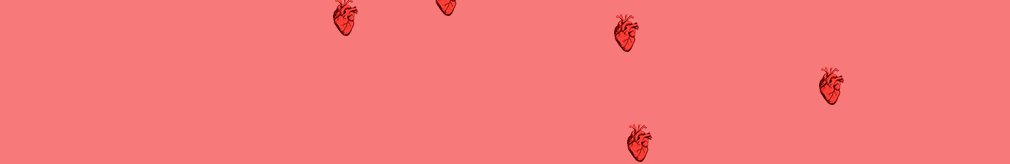
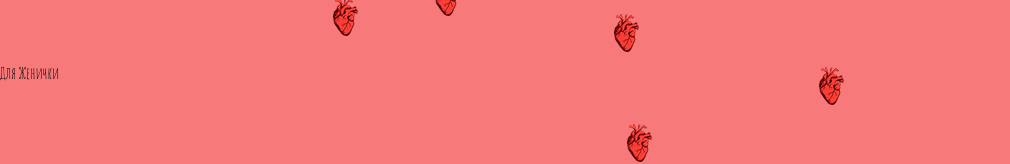
Before and after one commit to angonokalove/angonokalove.github.io, a plain HTML site: page index.html in a window 1280 px wide. Shown: the top 164 px of the page, without its empty margins (0-1010 px from the left). Drawn offline with nearby package versions, Linux system fonts and the light colour scheme.

Commit message:
Update index.html

```diff
--- a/index.html
+++ b/index.html
@@ -16,6 +16,8 @@
 			Happy Valentines Day
 			<small>Люблю тебя</small>
 			<h1>
+		        <h2>
+			Для Женички 	</h2>
 			</div>
 	</div>
 
```
